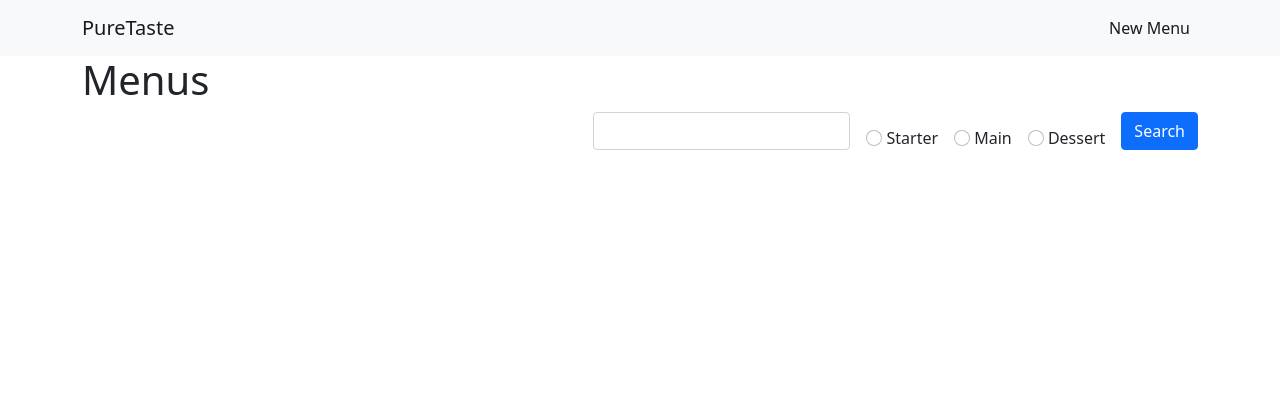
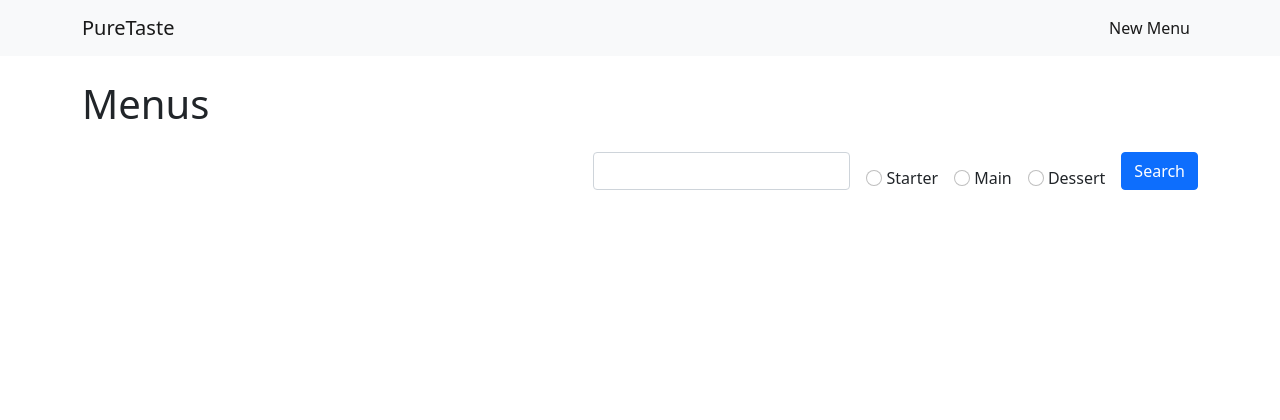
Before and after one commit to MelpCode/django-menus-app, a Django app: page /menus/ in a window 1280 px wide. Shown: the top 420 px of the page. Run offline with Django 4.2, Linux system fonts and the light colour scheme; data that the repository does not hold is empty.

Commit message:
menus style updated

```diff
--- a/django_menus_app/django_menus_app/templates/menus/menus.html
+++ b/django_menus_app/django_menus_app/templates/menus/menus.html
@@ -4,7 +4,7 @@
 
 {%block content%}
 
-  <h1>Menus</h1>
+  <h1 class="mt-4 mb-4">Menus</h1>
 
   {% include '../partials/search.html' %}
 
```
